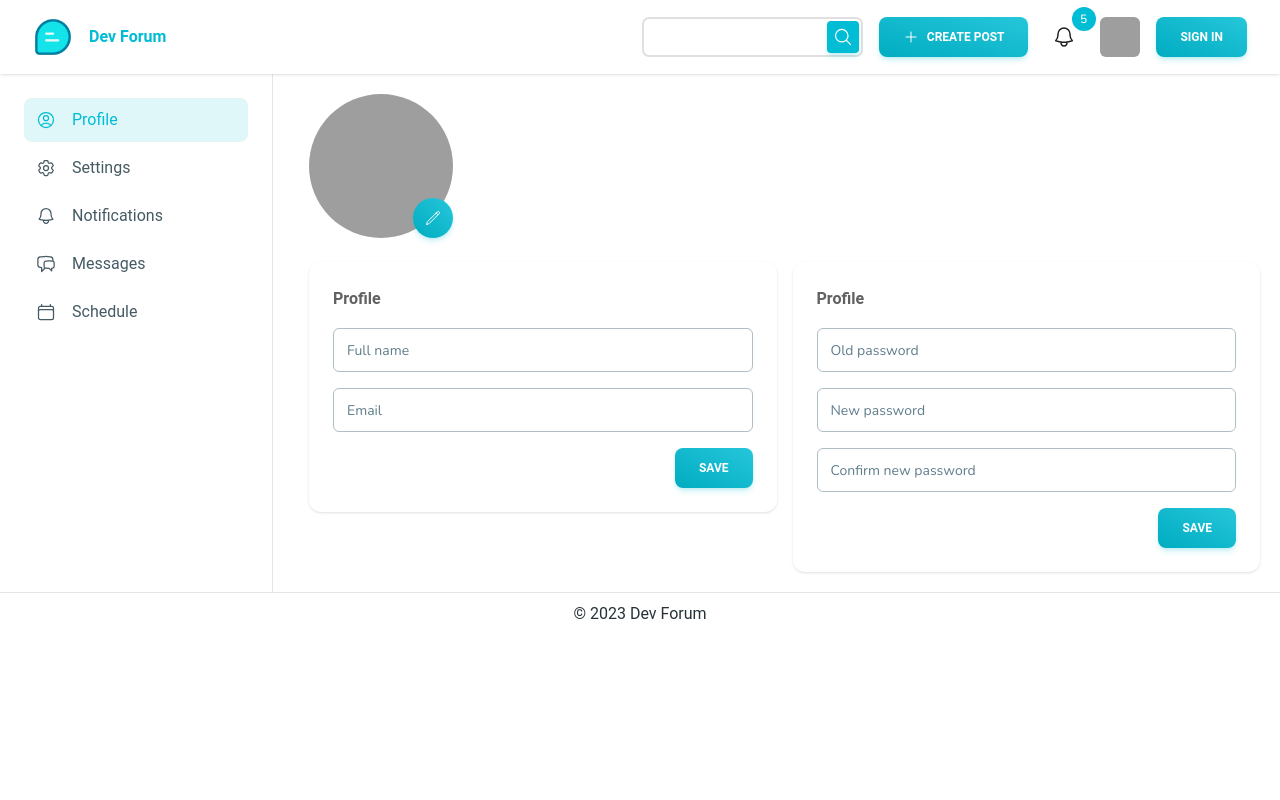
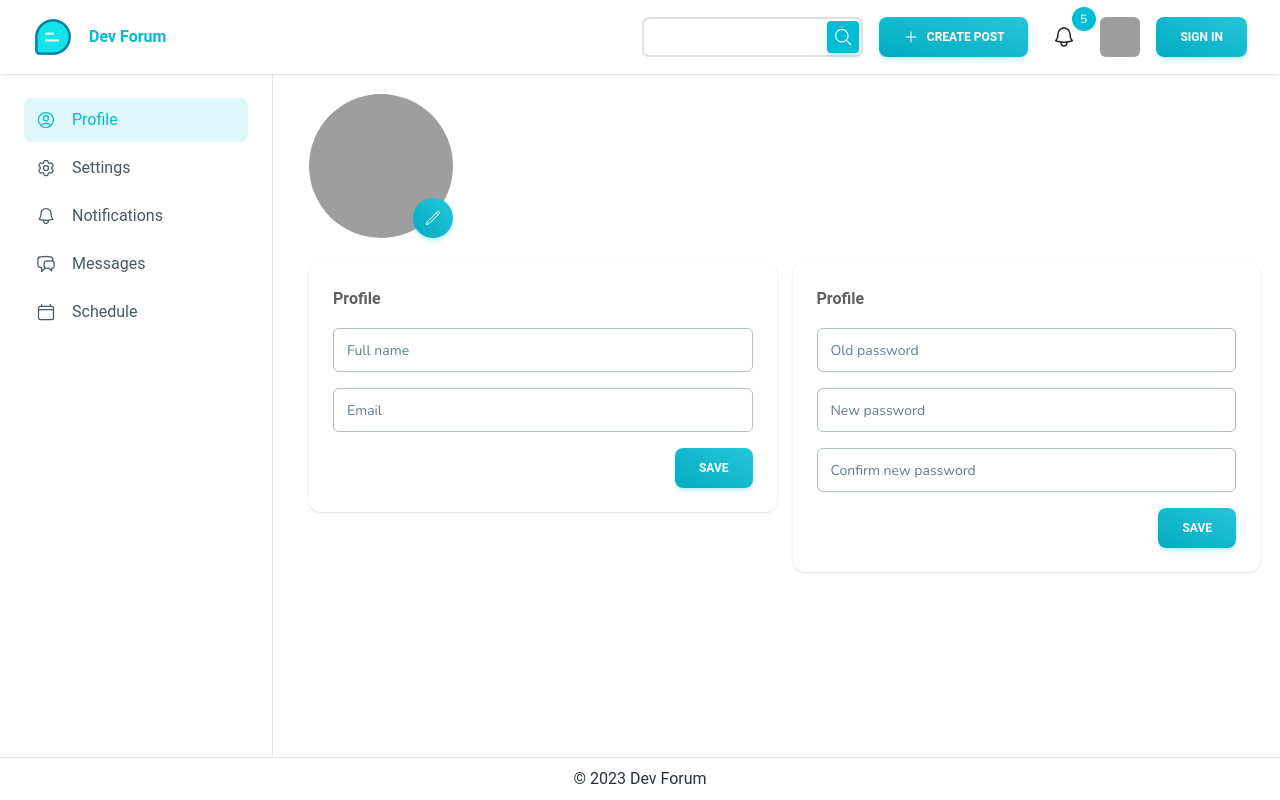
Before and after one commit to phuquang147/dev-forum, a Next.js app: page /profile in a window 1280 px wide. Built offline with nearby package versions, Linux system fonts and the light colour scheme; grey boxes are pictures that could not be loaded.

Commit message:
Update layout min height

```diff
--- a/src/layouts/MainLayout/index.tsx
+++ b/src/layouts/MainLayout/index.tsx
@@ -9,7 +9,7 @@
 
 const MainLayout: FC<MainLayoutProps> = ({ children }) => {
   return (
-    <div className="relative max-h-screen">
+    <div className="relative min-h-screen">
       <Header />
       <div className="flex gap-4">
         <div className="relative">
--- a/src/layouts/UserLayout/index.tsx
+++ b/src/layouts/UserLayout/index.tsx
@@ -9,9 +9,9 @@
 
 const UserLayout: FC<UserLayoutProps> = ({ children }) => {
   return (
-    <div className="relative max-h-screen">
+    <div className="relative flex min-h-screen flex-col">
       <Header />
-      <div className="flex gap-4">
+      <div className="flex flex-1 gap-4">
         <div className="relative">
           <UserSidebar />
         </div>
```
